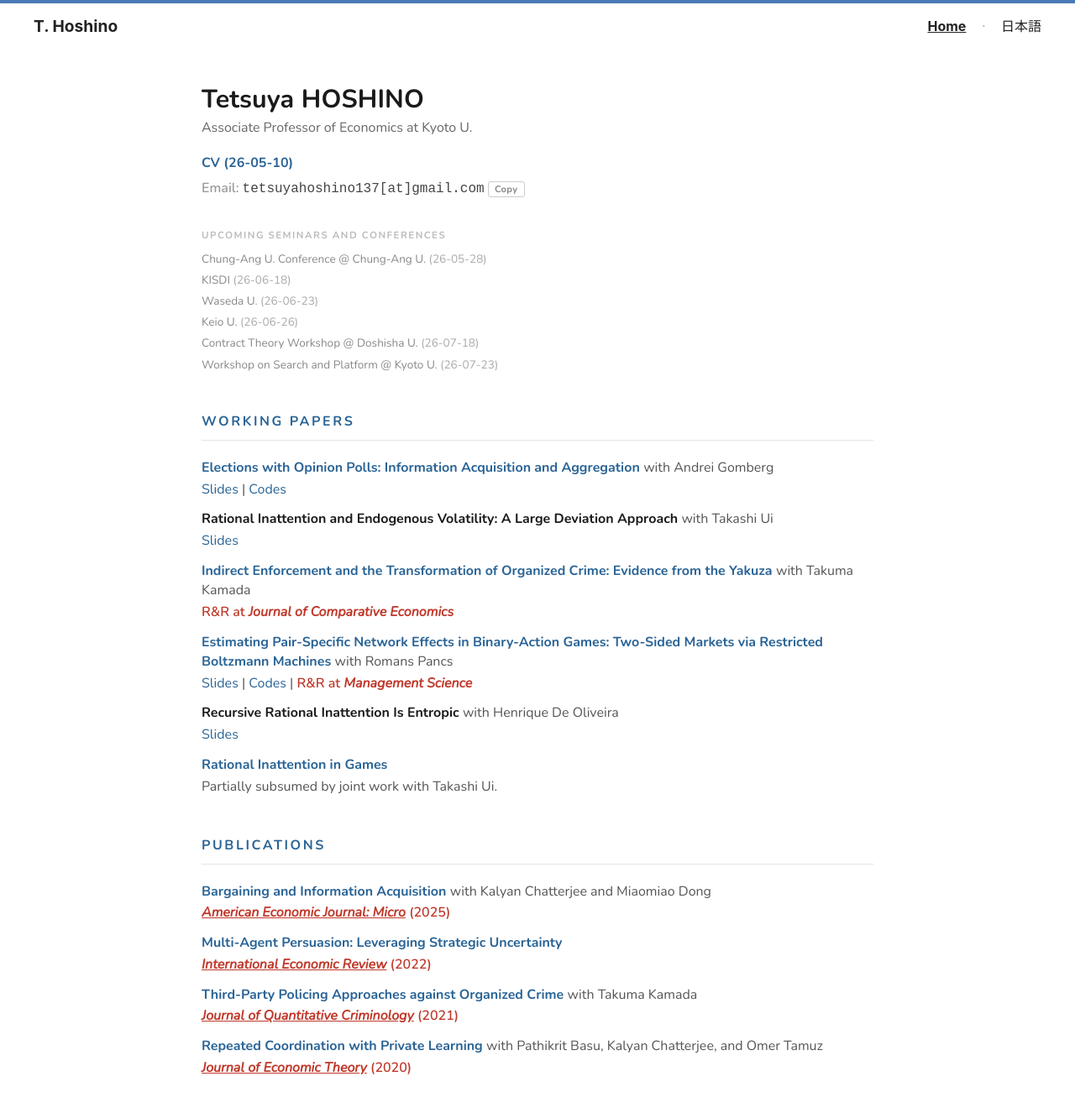
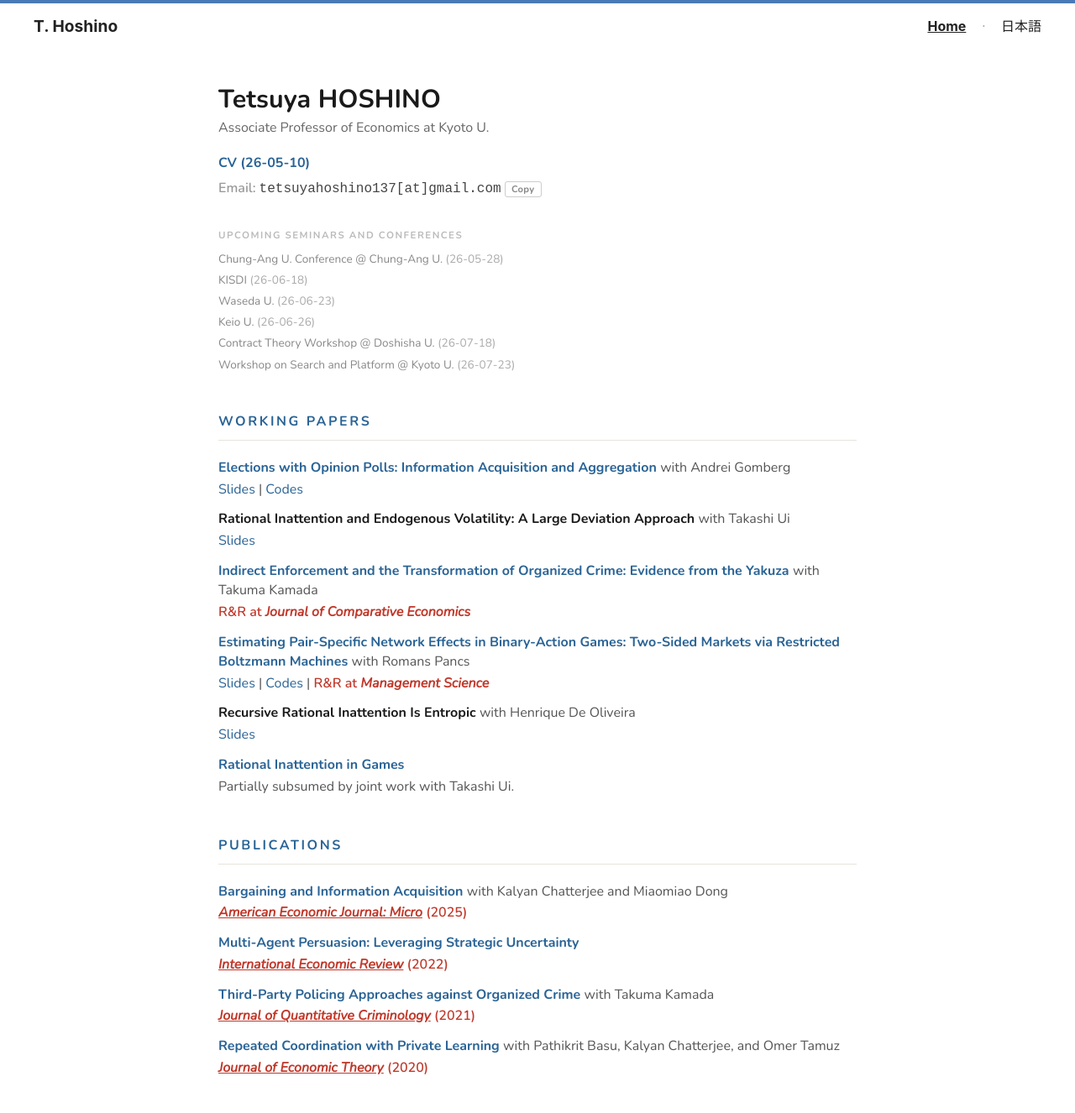
Before and after one commit to tetsuyahoshino137/tetsuyahoshino137.github.io, a Jekyll site: the page built from index.md, in a window 1280 px wide. Shown: the whole page at 84% size. Built offline with Jekyll 4.4.1, drawn with Linux system fonts in a browser that asks for light colours.

Commit message:
Reduce max-width from 840px to 760px

```diff
--- a/assets/css/main.css
+++ b/assets/css/main.css
@@ -24,7 +24,7 @@
   --color-card-border: #ddd;  /* カード枠線 */
 
   /* ----- レイアウト ----- */
-  --max-width: 840px;         /* コンテンツ幅 */
+  --max-width: 760px;         /* コンテンツ幅 */
   --section-gap: 2.8rem;      /* セクション間の余白 */
 }
 
```
